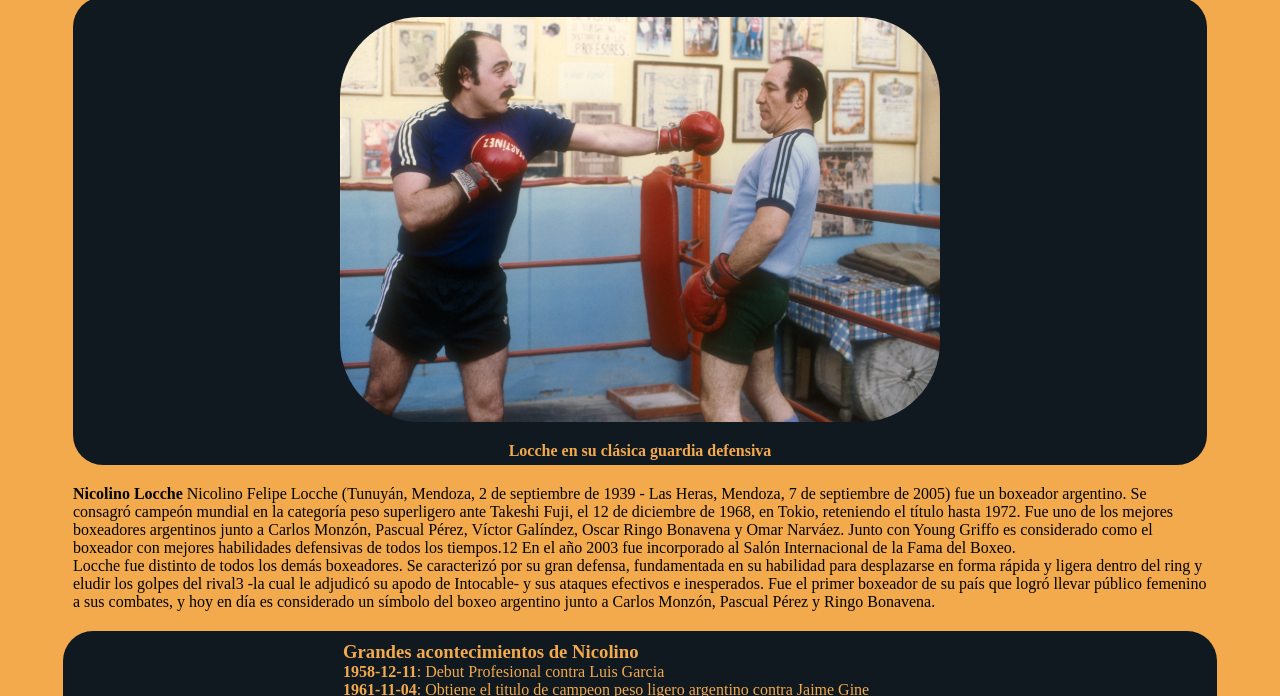
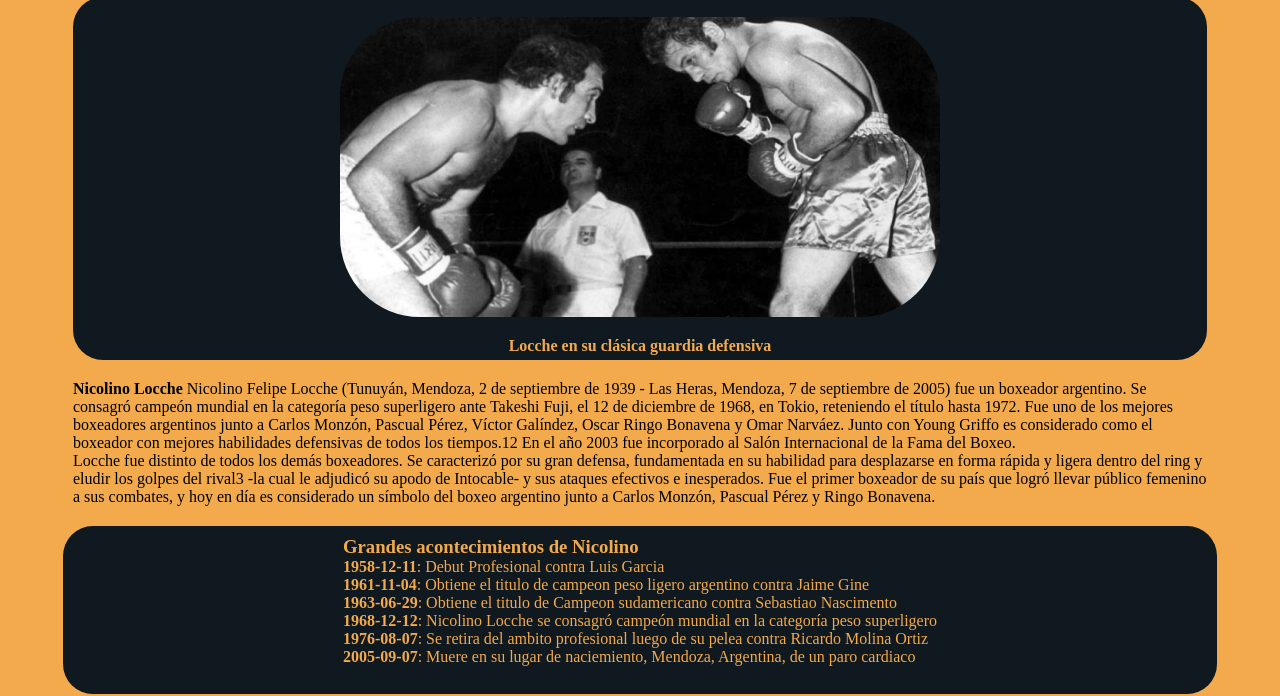
Before and after one commit to Trefu/Tribute-web, a plain HTML site: page index.html in a window 1280 px wide. Shown: the part 77-773 px from the top of the page. Drawn offline with Linux system fonts and the light colour scheme.

Commit message:
Agregado scripts y cambio de imagenes automatico

```diff
--- a/css/estilos.css
+++ b/css/estilos.css
@@ -39,7 +39,8 @@ header {
 
 
 .imgs {
-	max-width: 600px;
+	width: 600px;
+	height: 300px;
 	padding: 20px;
 	border-radius: 100px;
 }
--- a/index.html
+++ b/index.html
@@ -20,7 +20,7 @@
       </h2>
     </header>
     <div class="img-container" id="img-div" title="Nicolino">
-      <img class="imgs" id="image" src="imagenes/main.jpg" alt="Nicolino locche esquivando"></img>
+      <img class="imgs" id="image" src="imagenes/image1.jpg" alt="Nicolino locche esquivando"></img>
       <p id="img-caption"><b>Locche en su clásica guardia defensiva</b>
       </p>
     </div>
@@ -77,6 +77,7 @@
 </div>
 
 <script src="https://cdn.freecodecamp.org/testable-projects-fcc/v1/bundle.js"></script>
+<script src="scripts.js"></script>
 </body>
 
 </html>
--- /dev/null
+++ b/scripts.js
@@ -0,0 +1,19 @@
+var i = 0;
+let timer = 3000;
+let imagenes = []
+imagenes[0] = 'imagenes/image1.jpg';
+imagenes[1] = 'imagenes/image2.jpg';
+imagenes[2] = 'imagenes/image3.jpg';
+imagenes[3] = 'imagenes/image4.jpg';
+
+function cambiarImagenes() {
+    document.getElementById("image").src = imagenes[i]
+    if (i < imagenes.length - 1) {
+        i++
+
+    } else {
+        i = 0;
+    }
+    setTimeout('cambiarImagenes()', 4000)
+}
+window.onload = cambiarImagenes();
```
Also changed, not shown: imagenes/image1.jpg (added), imagenes/image2.jpg (added), imagenes/image3.jpg (added), imagenes/image4.jpg (renamed from imagenes/main.jpg).
